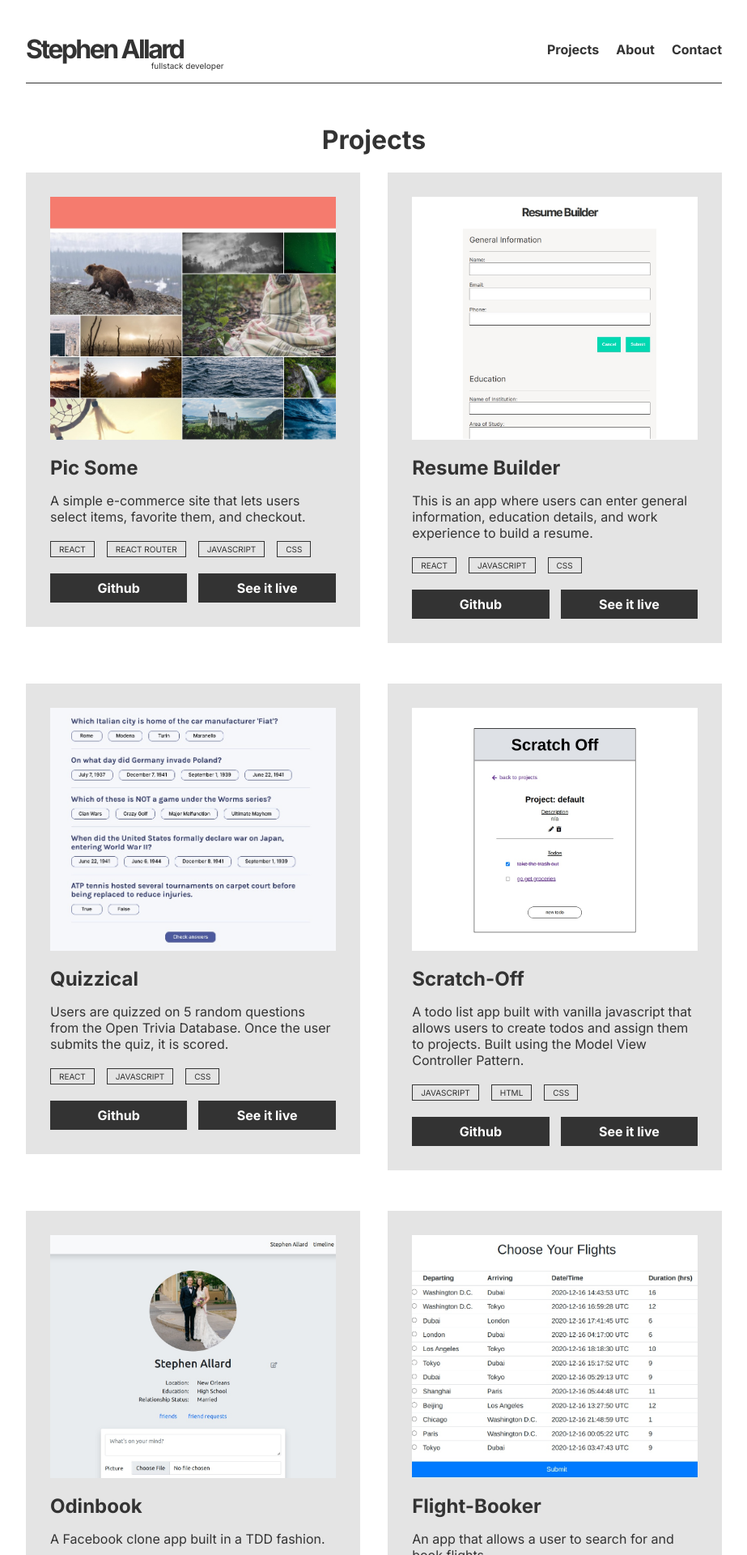
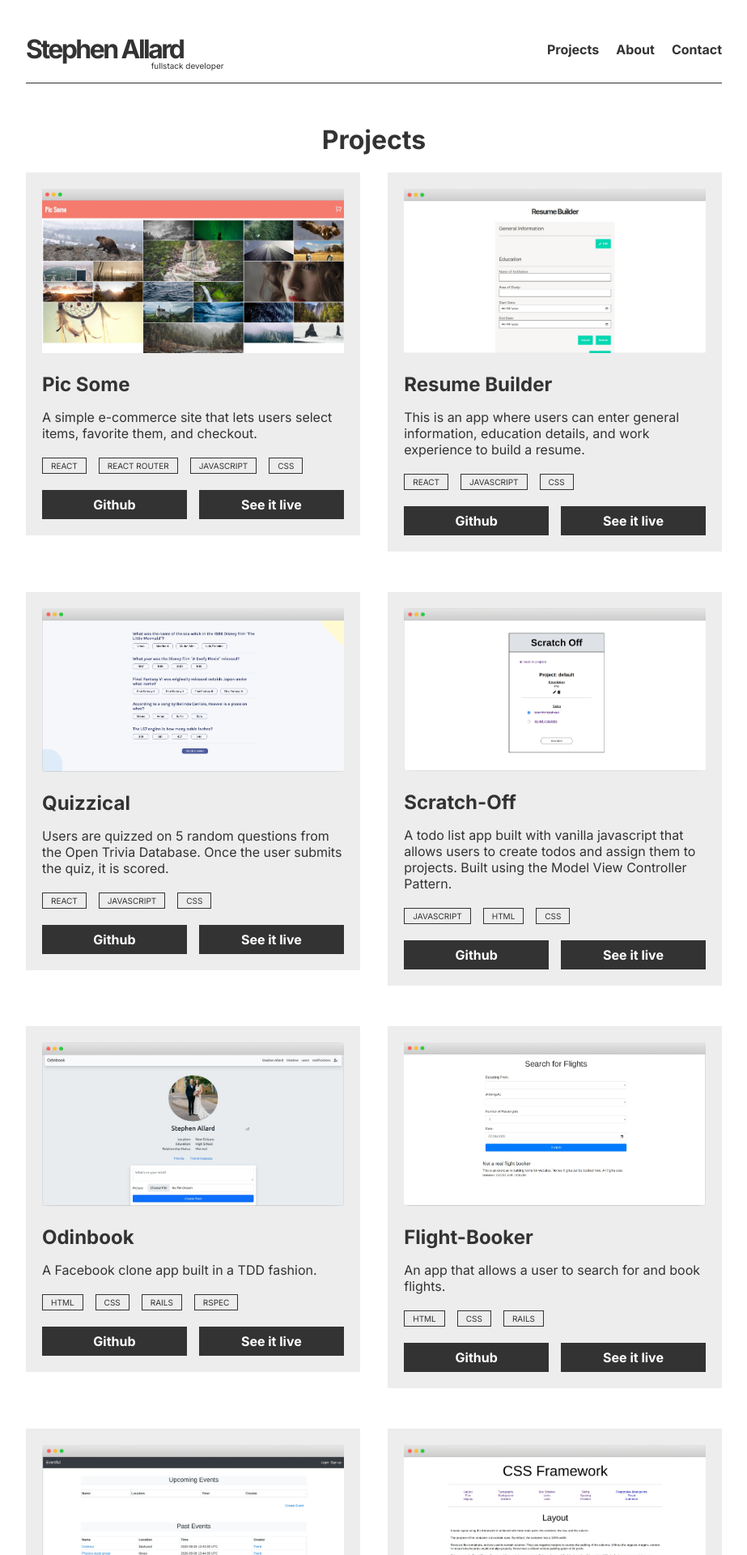
Before and after one commit to esteban90-dev/portfolio, a Jekyll site: the page built from index.html, in a window 1280 px wide. Shown: the top 1920 px of the page at 81% size, without its empty margins (178-1101 px from the left). Built offline with Jekyll 4.4.1, drawn with Linux system fonts in a browser that asks for light colours.

Commit message:
update project screenshots

```diff
--- a/assets/css/main.css
+++ b/assets/css/main.css
@@ -13,7 +13,6 @@ body {
   max-width: 900px;
   margin: 0 auto;
   padding: 20px;
-  background-color: rgb(255, 255, 255);
 }
 
 a {
@@ -94,15 +93,9 @@ a:hover {
 }
 
 .card {
-    margin-bottom: 50px;
-    background-color:rgb(228, 228, 228);
-    padding: 30px;
-  }
-
-.card__imageContainer {
-  position: relative;
-  width: 100%;
-  height: 300px;
+  margin-bottom: 50px;
+  background-color:rgb(237, 237, 237);
+  padding: 20px;
 }
 
 .card__skillContainer {
@@ -126,10 +119,8 @@ a:hover {
 }
 
 .card__image {
-  position: absolute;
   width: 100%;
   height: 100%;
-  object-fit: cover;
 }
 
 .card__skill {
@@ -160,12 +151,6 @@ a:hover {
   height: auto;
   float: right;
   margin: 0 0 20px 20px;
-}
-
-@media screen and (max-width: 400px) {
-  .card__imageContainer {
-    height: 200px;
-  }
 }
 
 @media screen and (max-width: 650px) {
@@ -208,6 +193,3 @@ a:hover {
     width: 48%;
   }
 }
-
-@media screen and (min-width: 1001px) {
-}
--- a/index.html
+++ b/index.html
@@ -6,9 +6,7 @@ title: Projects
 <h1 class="page__title">Projects</h1>
 <main class="projects__container">
   <section class="card">
-    <div class="card__imageContainer">
     <img src="/assets/images/pic-some.jpg" class="card__image" alt="this is an image of the pic some app">
-    </div>
     <h2 class="card__title">Pic Some</h2>
     <p class="card__description">
       A simple e-commerce site that lets users select items, favorite them, and checkout.
@@ -26,9 +24,7 @@ title: Projects
   </section>
 
   <section class="card">
-    <div class="card__imageContainer">
     <img src="/assets/images/resume-builder.jpg" class="card__image" alt="this is an image of the resume builder app">
-    </div>
     <h2 class="card__title">Resume Builder</h2>
     <p class="card__description">
       This is an app where users can enter general information,
@@ -46,9 +42,7 @@ title: Projects
   </section>
 
   <section class="card">
-    <div class="card__imageContainer">
     <img src="/assets/images/quizzical.jpg" class="card__image" alt="this is an image of the quizzical app">
-    </div>
     <h2 class="card__title">Quizzical</h2>
     <p class="card__description">
       Users are quizzed on 5 random questions from the Open Trivia Database.
@@ -66,9 +60,7 @@ title: Projects
   </section>
 
   <section class="card">
-    <div class="card__imageContainer">
     <img src="/assets/images/scratch-off.jpg" class="card__image" alt="this is an image of the scratch-off app">
-    </div>
     <h2 class="card__title">Scratch-Off</h2>
     <p class="card__description">
         A todo list app built with vanilla javascript that allows users to create todos and assign them
@@ -86,9 +78,7 @@ title: Projects
   </section>
 
   <section class="card">
-    <div class="card__imageContainer">
     <img src="/assets/images/odinbook.jpg" class="card__image" alt="this is an image of the odinbook app">
-    </div>
     <h2 class="card__title">Odinbook</h2>
     <p class="card__description">A Facebook clone app built in a TDD fashion.</p>
     <div class="card__skillContainer">
@@ -104,9 +94,7 @@ title: Projects
   </section>
 
   <section class="card">
-    <div class="card__imageContainer">
     <img src="/assets/images/flightbooker.jpg" class="card__image" alt="this is an image of the flightbooker app">
-    </div>
     <h2 class="card__title">Flight-Booker</h2>
     <p class="card__description">An app that allows a user to search for and book flights.</p>
     <div class="card__skillContainer">
@@ -121,9 +109,7 @@ title: Projects
   </section>
 
   <section class="card">
-    <div class="card__imageContainer">
     <img src="/assets/images/eventful.jpg" class="card__image" alt="this is an image of the eventful app">
-    </div>
     <h2 class="card__title">Eventful</h2>
     <p class="card__description">
       An app similar to eventbrite that allows users to create events,
@@ -141,9 +127,7 @@ title: Projects
   </section>
 
   <section class="card">
-    <div class="card__imageContainer">
     <img src="/assets/images/css-framework.jpg" class="card__image" alt="this is an image of the css-framework app">
-    </div>
     <h2 class="card__title">CSS Framework</h2>
     <p class="card__description">
       A 12 column, utility first CSS framework that provides users with a collection of classes
@@ -160,9 +144,7 @@ title: Projects
   </section>
 
   <section class="card">
-    <div class="card__imageContainer">
     <img src="/assets/images/chess.jpg" class="card__image" alt="this is an image of the chess app">
-    </div>
     <h2 class="card__title">Chess</h2>
     <p class="card__description">A command line chess game built in a TDD fashion.</p>
     <div class="card__skillContainer">
```
Also changed, not shown: assets/images/chess.jpg, assets/images/css-framework.jpg, assets/images/eventful.jpg, assets/images/flightbooker.jpg, assets/images/odinbook.jpg, assets/images/pic-some.jpg, assets/images/quizzical.jpg, assets/images/resume-builder.jpg, assets/images/scratch-off.jpg. Lines whose indentation alone changed are shown as unchanged.
